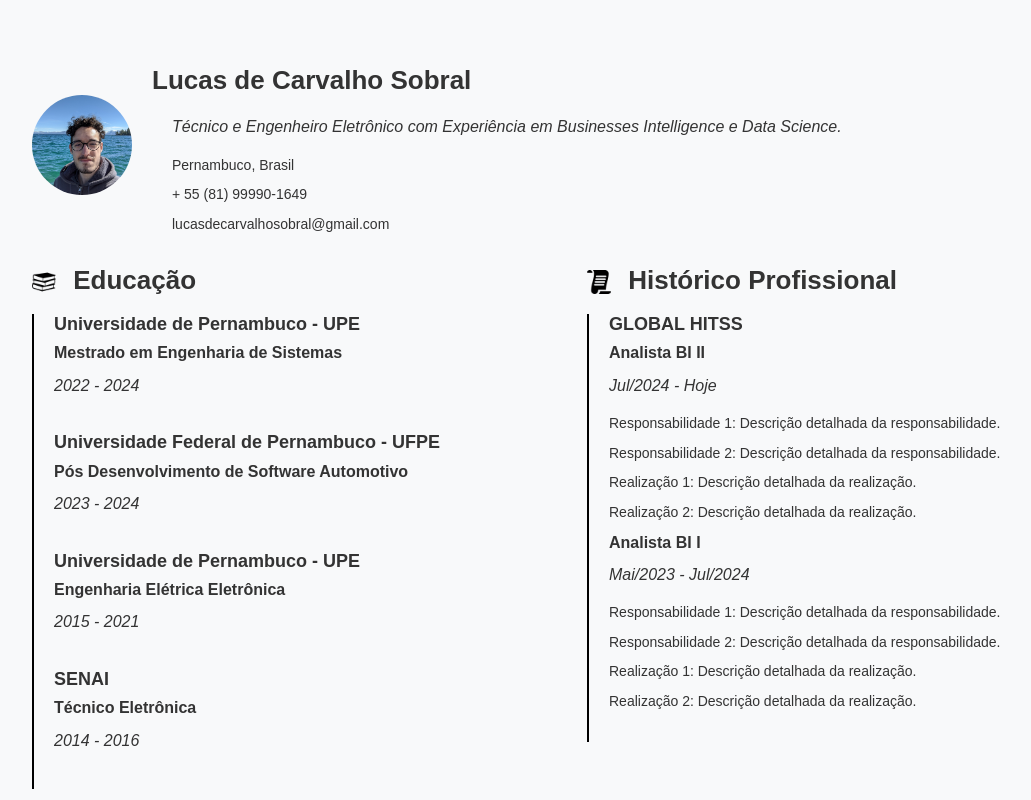
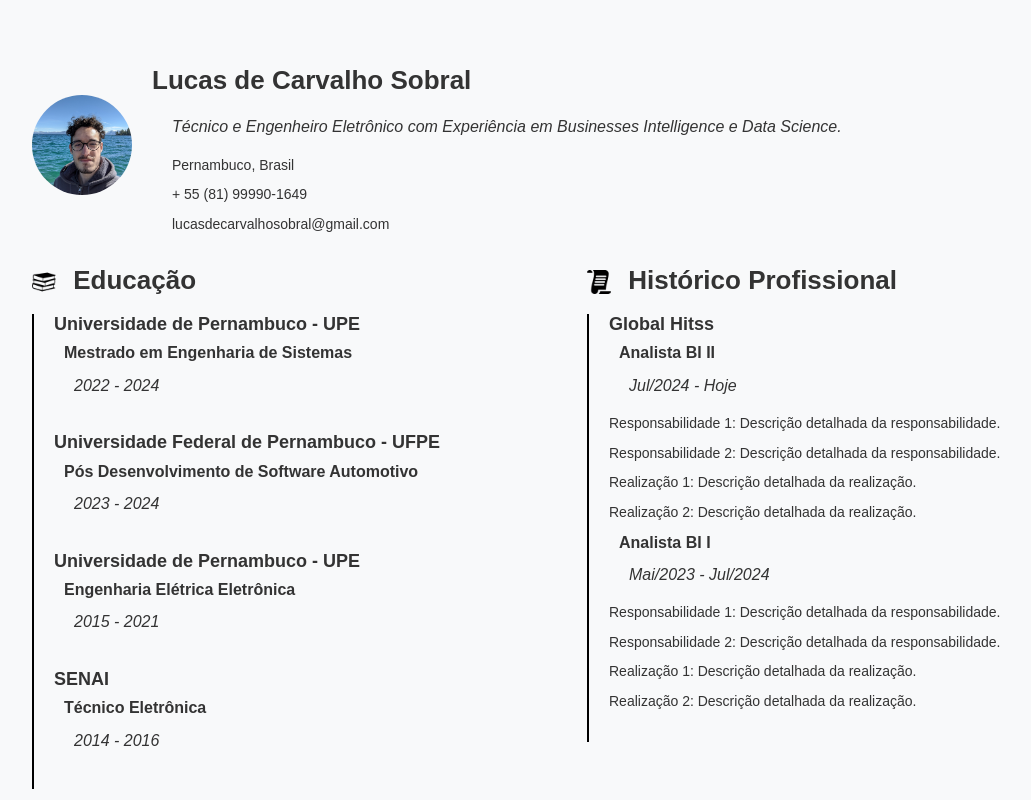
Before and after one commit to lucasbral/Lucasbral.github.io, a plain HTML site: page cv.html in a window 1280 px wide. Shown: the top 800 px of the page, without its empty margins (53-1084 px from the left). Drawn offline with Linux system fonts and the light colour scheme.

Commit message:
correcoes no alinhamento dos textos

```diff
--- a/css/cv.css
+++ b/css/cv.css
@@ -72,6 +72,31 @@ body {
     color: #333333; /* Ajuste a cor da fonte conforme necessário */
   }
 
+.resume .education-item h5 {
+    margin-left: 10px;
+}
+
+.resume .education-item p {
+margin-left: 20px;
+}
+
+.resume .profissao-item h4 {
+    text-transform: none; /* Remove uppercase transformation */
+    font-size: 18px; /* Ajuste o tamanho da fonte conforme necessário */
+    font-weight: 600; /* Ajuste o peso da fonte conforme necessário */
+    color: #333333; /* Ajuste a cor da fonte conforme necessário */
+  }
+
+.resume .profissao-item h5 {
+    margin-left: 10px;
+}
+
+.resume .profissao-item p {
+margin-left: 20px;
+}
+
+
+
 /*--------------------------------------------------------------
 # Resume Item List
 --------------------------------------------------------------*/
--- a/cv.html
+++ b/cv.html
@@ -80,7 +80,7 @@
         <!-- Second Column -->
         <div class="col-lg-6">
             <h3 class="resume-title"><img src="img/scroll.png" alt="Histórico Icon" class="section-icon"> Histórico Profissional</h3>
-            <div class="resume-item">
+            <div class="resume-item profissao-item">
               <h4>Global Hitss</h4>
               <h5>Analista BI II</h5>
               <p><em>Jul/2024 - Hoje</em></p>
@@ -99,9 +99,6 @@
                 <li>Realização 2: Descrição detalhada da realização.</li>
               </ul>
             </div>
-
-
-
         </div>
       </div>
     </div>
```
